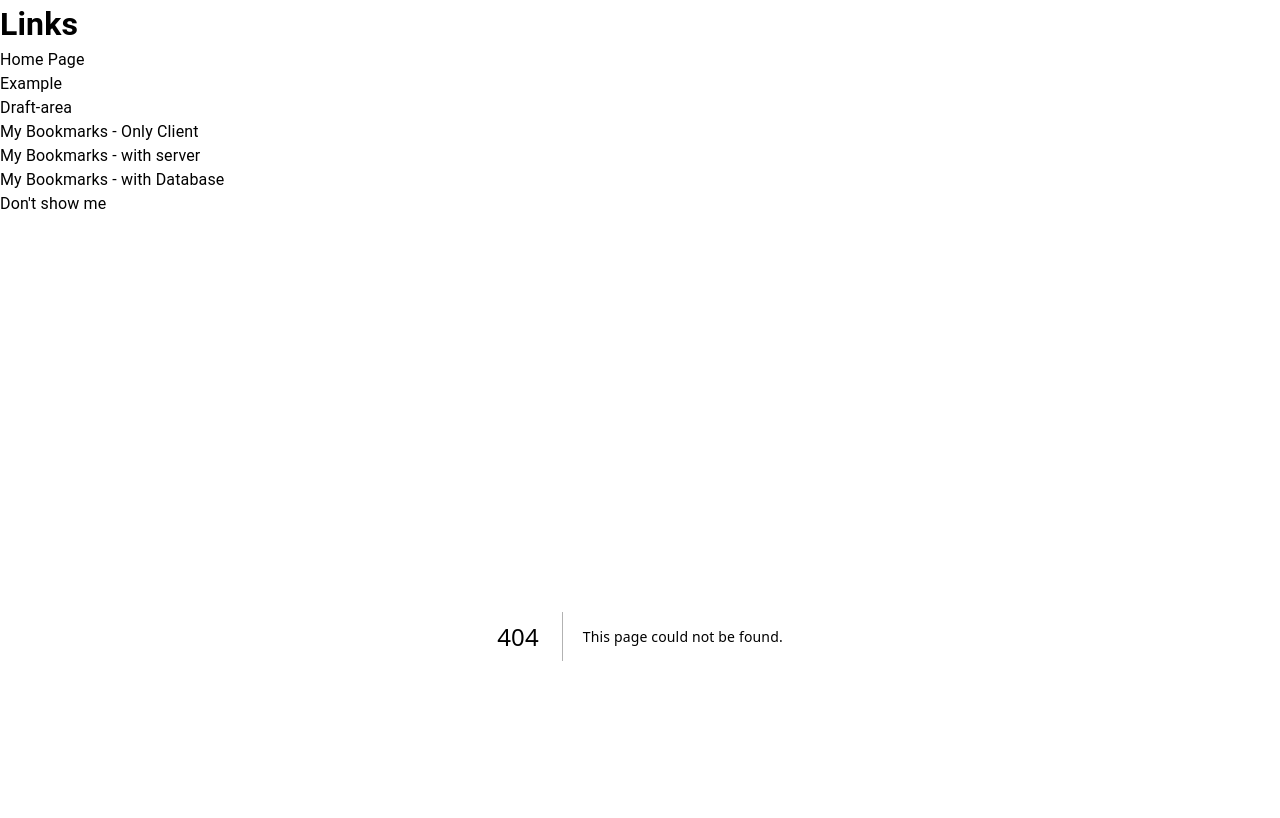
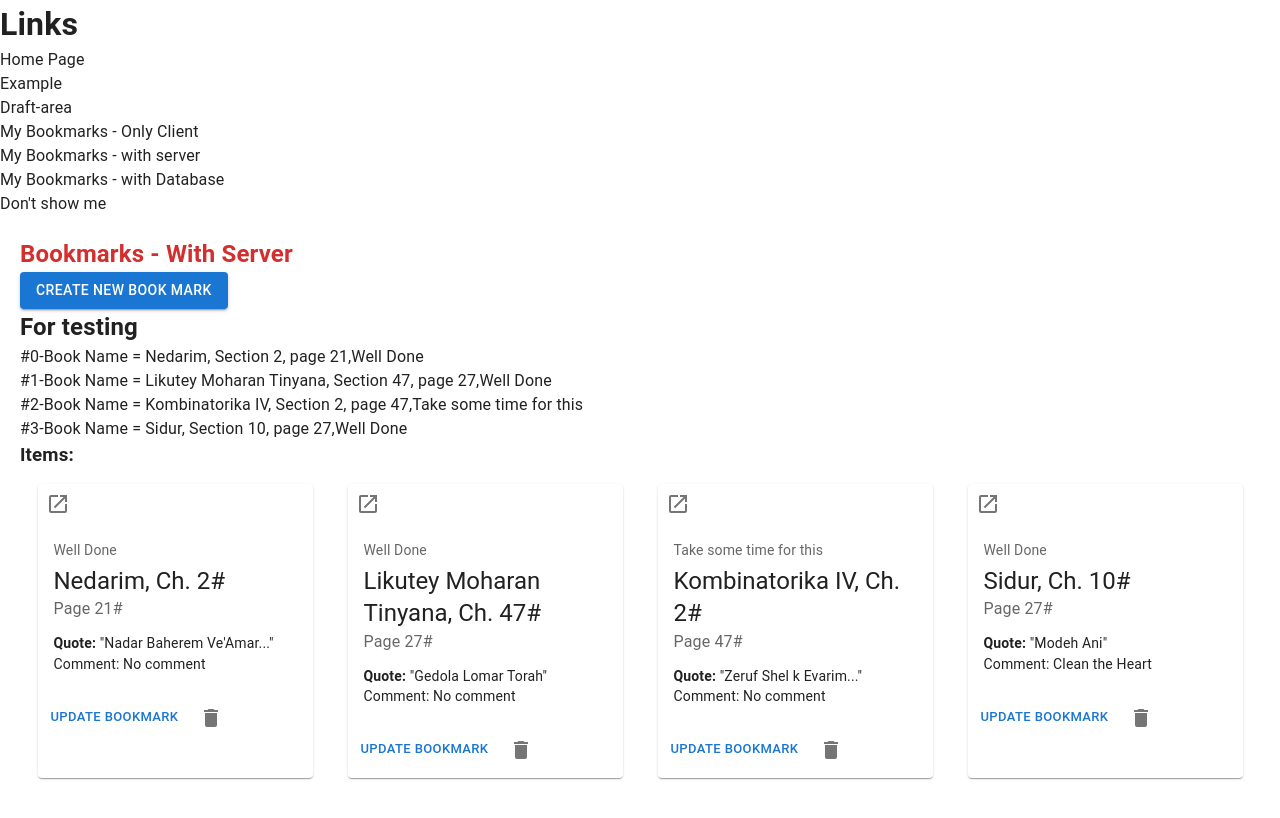
Before and after one commit to lingar-studying/studying-nextjs, a Next.js app: page /bookmark-app/bookmarks-server in a window 1280 px wide. Before the commit this address had no page. Shown: the top 818 px of the page. Built offline with nearby package versions, Linux system fonts and the light colour scheme.

Commit message:
Milestone-APP working!

```diff
--- a/src/server/bookmarks/bookmark-app/bookmarks-database.jsx
+++ b/src/pages/bookmark-app/bookmarks-database.jsx
@@ -355,7 +355,7 @@ const BookmarksDatabase = () => {
                                  key={idx + item.id}>
                             <CardContent>
 
-                                <Link href={`/src/server/bookmarks/bookmark-app/${item.id}?db=true`} passHref >
+                                <Link href={`/bookmark-app/${item.id}?db=true`} passHref >
 
                                     open in new page
                                 </Link>
--- a/src/server/bookmarks/bookmark-app/bookmarks-server.jsx
+++ b/src/pages/bookmark-app/bookmarks-server.jsx
@@ -333,7 +333,7 @@ const BookmarksServer = () => {
                     return <Card sx={{width: 275, margin: "15px  auto"}}
                                  key={idx + item.id}>
 
-                        <Link href={`/src/server/bookmarks/bookmark-app/${item.id}`} passHref>
+                        <Link href={`/bookmark-app/${item.id}`} passHref>
                                         <IconButton><OpenInNew/></IconButton>
                         </Link>
                             <CardContent>
--- a/src/pages/menus/main-layout.jsx
+++ b/src/pages/menus/main-layout.jsx
@@ -17,13 +17,13 @@ const MainLayout = ({children})=> (<>
             <Link href="/draft-area">Draft-area</Link>
         </li>
         <li>
-            <Link href="/src/server/bookmarks/bookmark-app/bookmarks-client">My Bookmarks - Only Client</Link>
+            <Link href="/bookmark-app/bookmarks-client">My Bookmarks - Only Client</Link>
         </li>
         <li>
-            <Link href="/src/server/bookmarks/bookmark-app/bookmarks-server">My Bookmarks - with server</Link>
+            <Link href="/bookmark-app/bookmarks-server">My Bookmarks - with server</Link>
         </li>
         <li>
-            <Link href="/src/server/bookmarks/bookmark-app/bookmarks-database">My Bookmarks - with Database</Link>
+            <Link href="/bookmark-app/bookmarks-database">My Bookmarks - with Database</Link>
         </li>
         <li>
             <Link href="/dont-show-me">Don't show me</Link>
```
Also changed, not shown: src/pages/bookmark-app/[singleBookmark].jsx (renamed from src/server/bookmarks/bookmark-app/[singleBookmark].jsx), src/pages/bookmark-app/bookmarks-client.jsx (renamed from src/server/bookmarks/bookmark-app/bookmarks-client.jsx), 1 other file (tests, documents, lock files or other folders).
